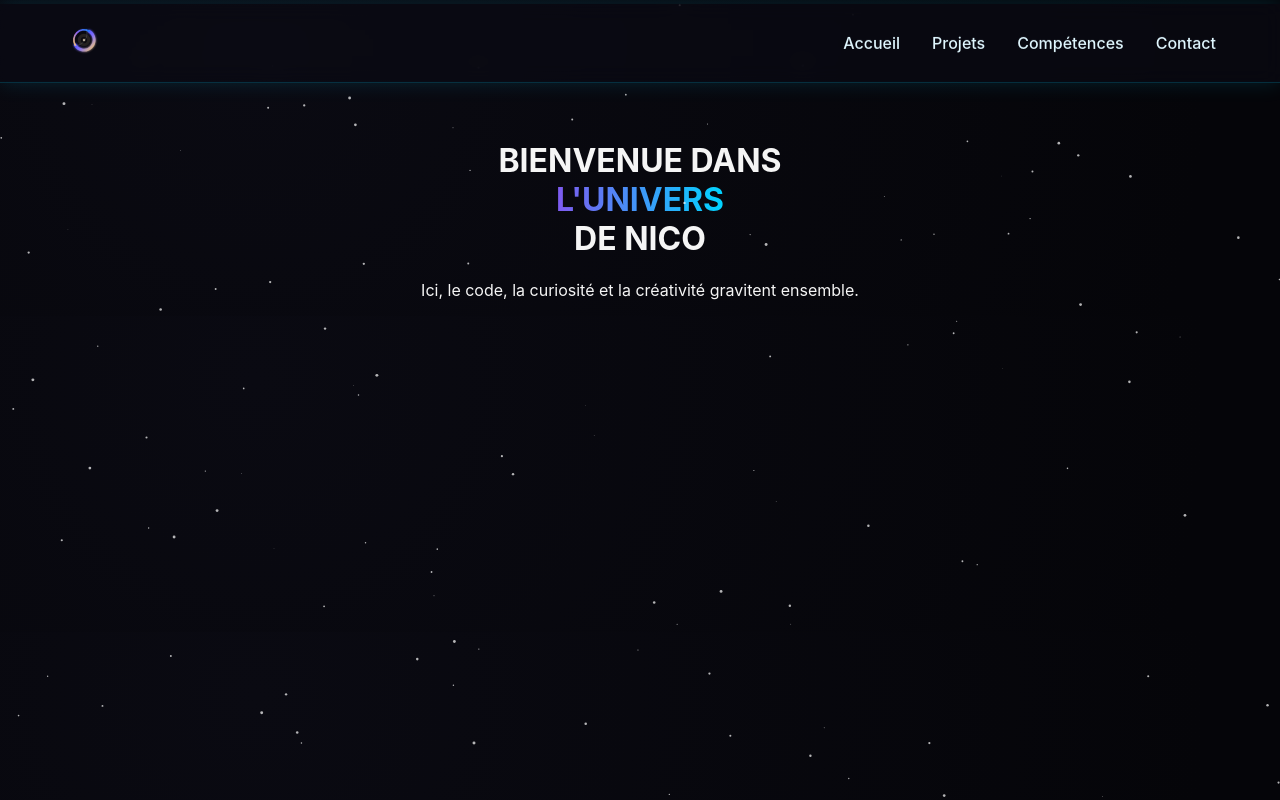
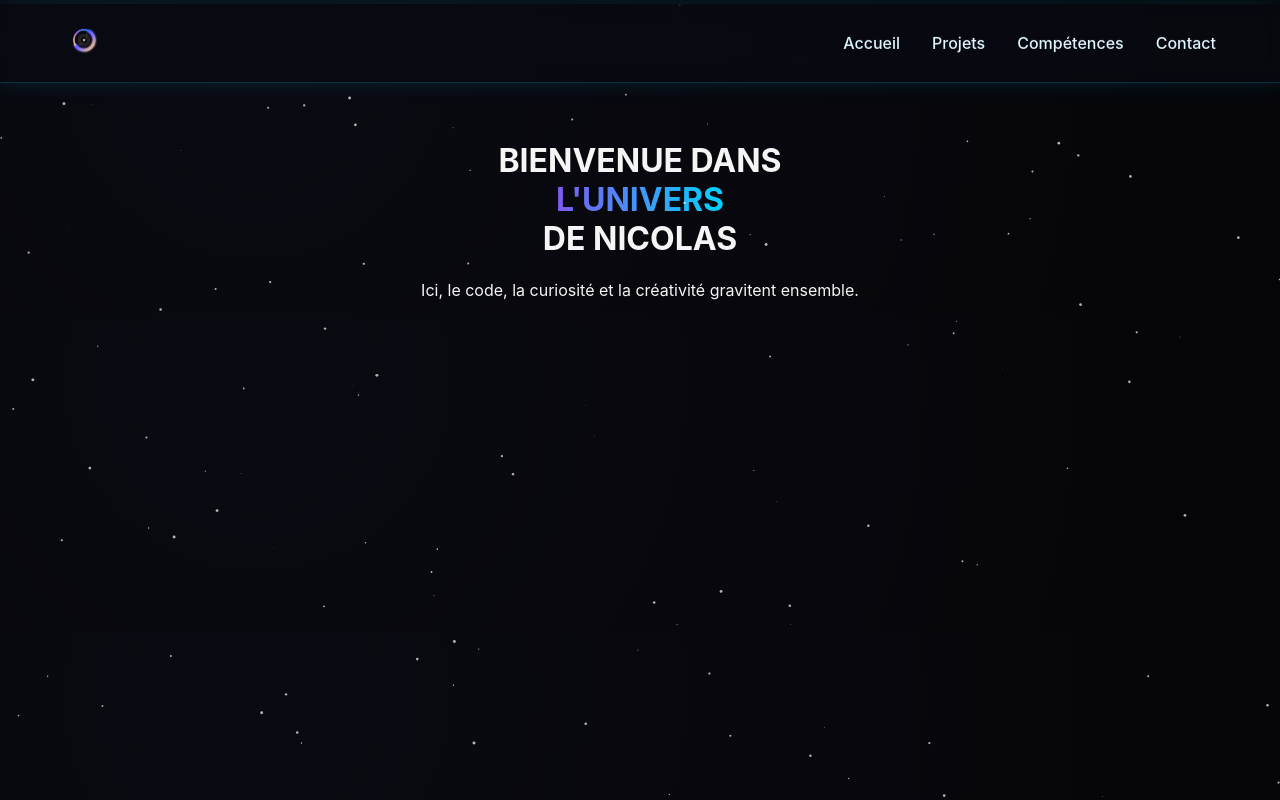
Before and after one commit to nicoopo/my_project_directory, a Symfony app: template templates/home/index.html.twig in a window 1280 px wide. Run offline with Twig, Linux system fonts and the light colour scheme; the template is opened without the code that fills it, so the values that code supplies are empty; style sheets or scripts are compiled from the project's sources; some libraries are stand-ins or nearby versions.

Commit message:
fix : synthaxe

```diff
--- a/assets/styles/app.css
+++ b/assets/styles/app.css
@@ -85,9 +85,6 @@
 
 /* Décalage pour ne pas cacher le haut du contenu */
 
-
-
-
   .portfolio-section {
     position: relative;
     z-index: 10; /* ✅ Assure que tout ton contenu est au-dessus du fond étoilé */
@@ -165,7 +162,6 @@
     transform: translateY(0);
   }
 
-
   /* .project-row {
   opacity: 0;
   transform: translateY(50px);
@@ -176,7 +172,6 @@
   opacity: 1;
   transform: translateY(0);
 } */
-
 
 /* === 🌌 STYLE GLOBAL === */
   html, body {
@@ -193,11 +188,11 @@ html, body {
     text-align: center;
     padding-top: 15vh;
     position: relative;
-
   }
 
   .gradient {
     background: linear-gradient(90deg, #7f5af0, #00d4ff);
+    background-clip: text;
     -webkit-background-clip: text;
     -webkit-text-fill-color: transparent;
   }
--- a/templates/base.html.twig
+++ b/templates/base.html.twig
@@ -15,7 +15,6 @@
 <body>
     <nav class="navbar-galactic">
         <div class="navbar-container">
-            {# <img src="{{ asset('images/nico-symbol.svg')" class ="img-fluid" style = "max-width: 80px; height:auto;" alt=""> #}
             <a href="{{ path('app_home') }}" class="logo gradient" >
                 <img src="{{ asset('images/nico-symbol.svg') }}"  class= "logo-sm" alt="">
             </a>
@@ -29,8 +28,7 @@
     </nav>
     <main>
         {% block body %}
-
-    <canvas id="stars"></canvas>
+            <canvas id="stars"></canvas>
         {% endblock %}
     </main>
     <script src="{{ asset('controllers/animation_controller.js') }}" type="module"></script>
--- a/templates/home/index.html.twig
+++ b/templates/home/index.html.twig
@@ -4,12 +4,11 @@
 
 <div class="hero-container">
     <div class="logo">
-        {# <img src="{{ asset('images/nico-symbol.svg') }}" alt="" class=" w-25 p-3"> #}
     </div>
     <h1 class="title">
         BIENVENUE DANS<br>
         <span class="gradient">L'UNIVERS</span><br>
-        DE NICO
+        DE NICOLAS
     </h1>
     <p class="subtitle">
         Ici, le code, la curiosité et la créativité gravitent ensemble.
```
Lines whose indentation alone changed are shown as unchanged.
